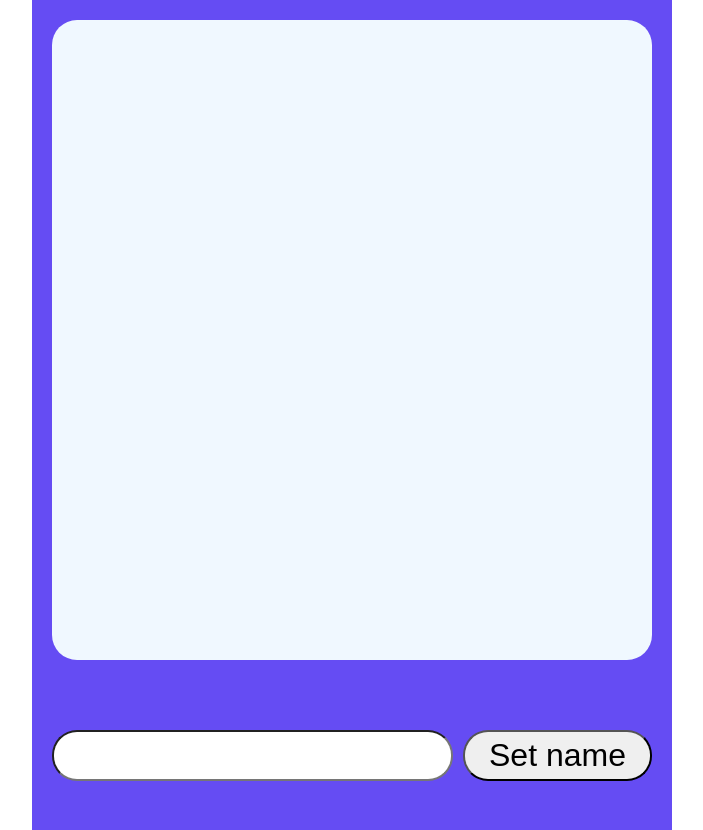
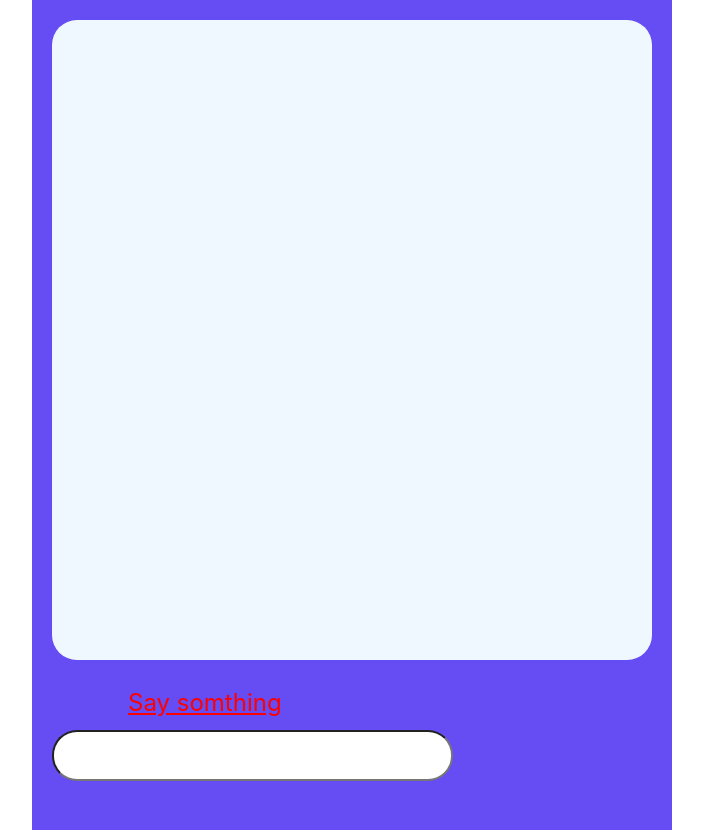
Before and after one commit to konevm/chat_test, a React (Create React App) app: page / in a window 1280 px wide. Shown: the whole page, without its empty margins (288-991 px from the left). Built offline with nearby package versions, Linux system fonts and the light colour scheme.

Commit message:
Change directives of scroll. Delete session storage - not needed. Empty string not asseptable

```diff
--- a/src/App.scss
+++ b/src/App.scss
@@ -35,6 +35,16 @@ $main-color: rgb(101, 76, 243);
     width: 100%;
     height: 150px;
     align-items: center;
+    position: relative;
+    p {
+      position: absolute;
+      margin: 0;
+      color: red;
+      text-decoration: underline;
+      font-size: 1.5rem;
+      left: 15%;
+      top: 5%;
+    }
     form {
       width: 100%;
       height: 100%;
--- a/src/app/storeSlice.ts
+++ b/src/app/storeSlice.ts
@@ -41,14 +41,13 @@ export const storeSlice = createSlice({
         const jsonHistory = JSON.parse(history);
 
         jsonHistory.push({
-          id: (state.data.length * Math.random()) / Math.random(),
+          id: ((state.data.length + 1) * Math.random()) / Math.random(),
           name: state.name,
           message: action.payload,
         });
         localStorage.setItem(state.chat, JSON.stringify(jsonHistory));
         state.data = jsonHistory;
       }
-      sessionStorage.setItem(state.name, JSON.stringify(state.data));
     },
   },
 });
--- a/src/components/Footer/Footer.tsx
+++ b/src/components/Footer/Footer.tsx
@@ -22,9 +22,17 @@ const Footer: React.FC = () => {
 
   return (
     <div className="footer">
+      <p style={postMessage !== "" ? { visibility: "hidden" } : {}}>
+        Say somthing
+      </p>
       <form action="" method="post" onSubmit={onSubmit}>
         <input type="text" value={postMessage} onChange={onInputChange} />
-        <button type="submit">{nameOfUser !== "" ? "Post" : "Set name"}</button>
+        <button
+          type="submit"
+          style={postMessage === "" ? { visibility: "hidden" } : {}}
+        >
+          {nameOfUser !== "" ? "Post" : "Set name"}
+        </button>
       </form>
     </div>
   );
--- a/src/components/MessageList/MessageList.tsx
+++ b/src/components/MessageList/MessageList.tsx
@@ -1,10 +1,10 @@
-import React, { useState } from "react";
+import React, { useState, useRef, useEffect } from "react";
 import { useAppSelector } from "../../app/hooks";
 import PostMessage from "../PostMessage/PostMessage";
 import { IStoreMessages } from "../../app/storeSlice";
 
 const MessageList: React.FC = () => {
-  const [messagesSlice, setMessagesSlice] = useState<number>(-25);
+  const [messagesSlice, setMessagesSlice] = useState<number>(25);
   const stateData = useAppSelector((store) => store.data);
   const allMessages = stateData.data;
 
@@ -26,16 +26,22 @@ const MessageList: React.FC = () => {
   const getMessagesByScroll = (e: React.UIEvent<HTMLElement>) => {
     const target = e.target as Element;
     if (target.scrollTop === 0) {
-      setMessagesSlice(messagesSlice - 5);
+      setMessagesSlice(messagesSlice + 5);
     }
   };
+  const messagesEndRef = useRef<HTMLDivElement>(null);
 
+  const scrollToBottom = () => {
+    messagesEndRef.current?.scrollIntoView({ behavior: "smooth" });
+  };
+  useEffect(scrollToBottom, [messagesFromLocal.length]);
   return (
     <div className="message__list">
       <div className="messages" onScroll={getMessagesByScroll}>
-        {messagesFromLocal.slice(messagesSlice).map((item) => (
+        {messagesFromLocal.slice(-messagesSlice).map((item) => (
           <PostMessage key={item.id * Math.random()} item={item} />
         ))}
+        <div ref={messagesEndRef} />
       </div>
     </div>
   );
--- a/src/components/PostMessage/PostMessage.tsx
+++ b/src/components/PostMessage/PostMessage.tsx
@@ -1,4 +1,4 @@
-import React, { useRef, useEffect } from "react";
+import React from "react";
 import { useAppSelector } from "../../app/hooks";
 import { IStoreMessages } from "../../app/storeSlice";
 
@@ -8,17 +8,11 @@ interface IPostMessageProps {
 
 const PostMessage: React.FC<IPostMessageProps> = ({ item }) => {
   const post = useAppSelector((state) => state.data);
-  const messagesEndRef = useRef<HTMLDivElement>(null);
 
-  const scrollToBottom = () => {
-    messagesEndRef.current?.scrollIntoView({ behavior: "smooth" });
-  };
-  useEffect(scrollToBottom, [item]);
   return (
     <div className={post.name !== item.name ? "post__message" : "my__post"}>
       <p>{item.name}</p>
       <span>{item.message}</span>
-      <div ref={messagesEndRef} />
     </div>
   );
 };
```
